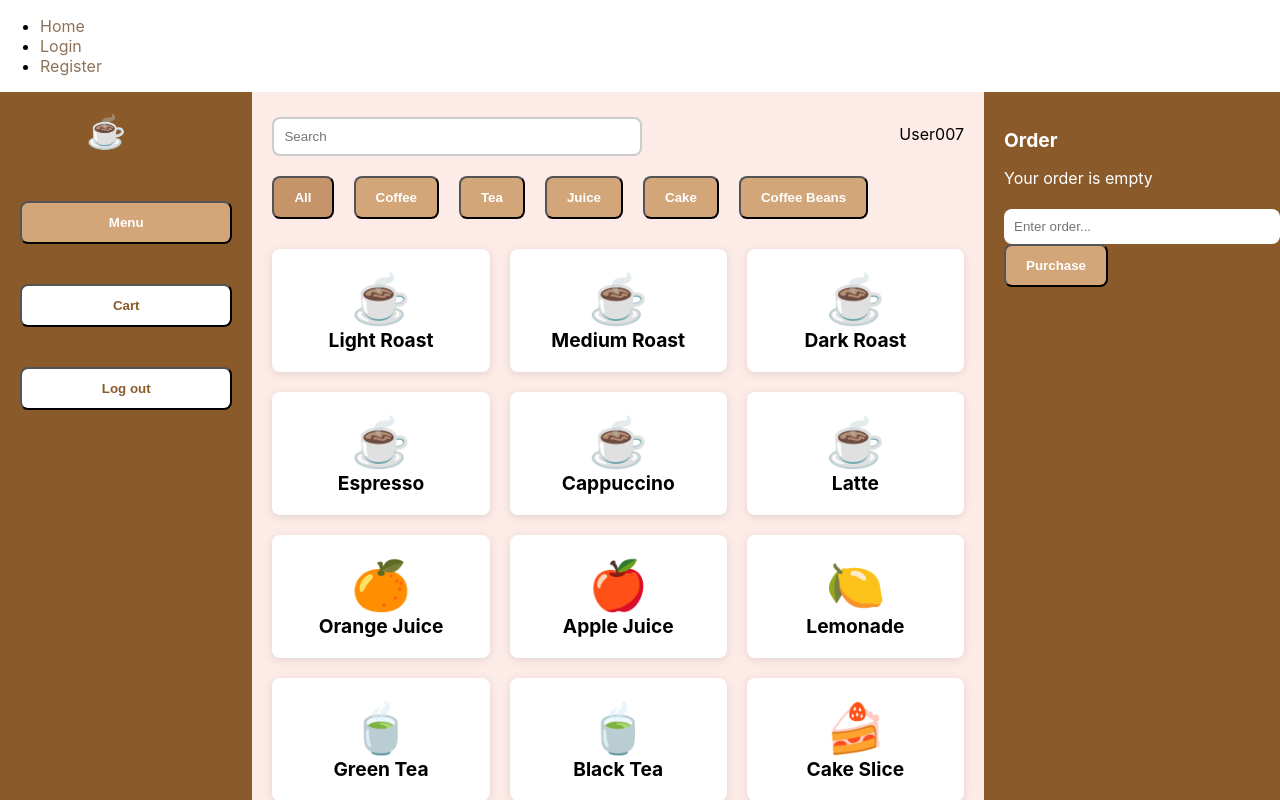
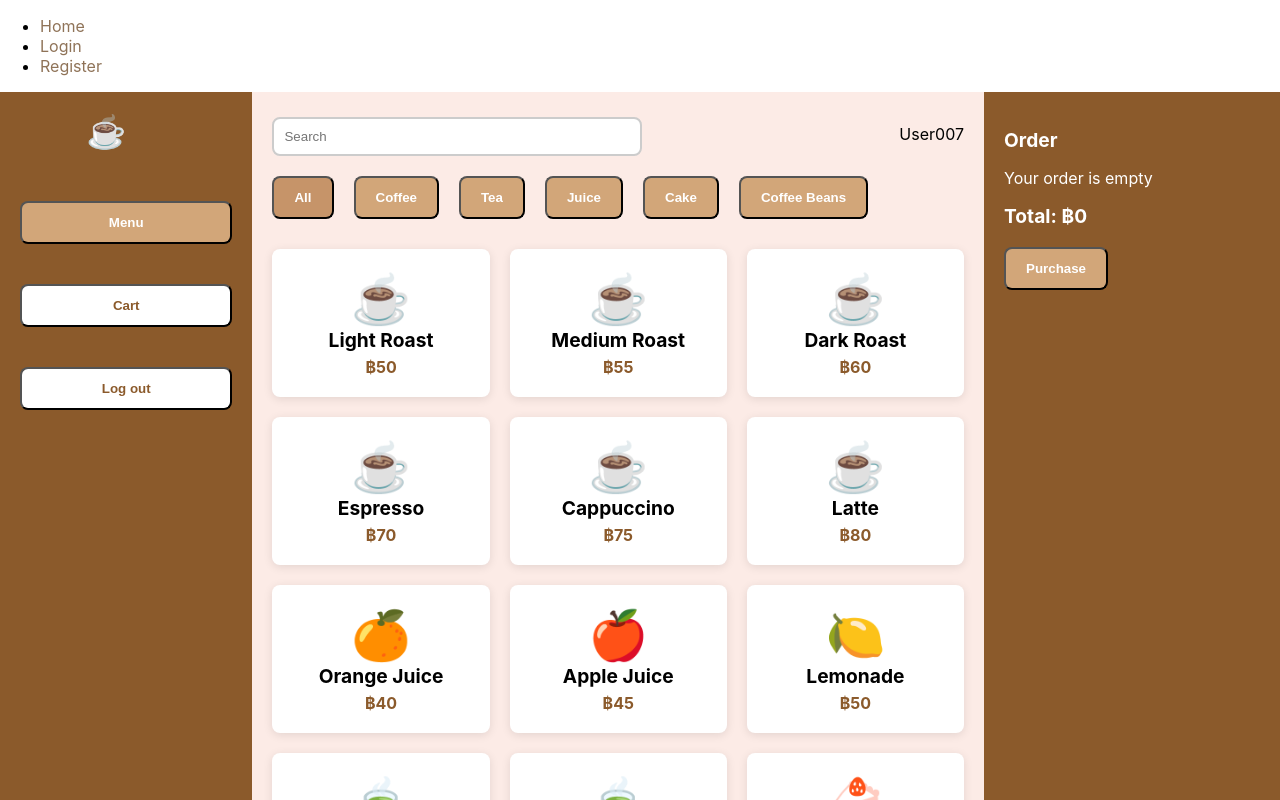
Before and after one commit to AongNoppolNunpiang/coffee-shop, a React (Create React App) app in the folder frontend/: page / in a window 1280 px wide. Shown: the top 800 px of the page. Built offline with nearby package versions, Linux system fonts and the light colour scheme.

Commit message:
add price and calculate price in order session + fix negative number error

```diff
--- a/frontend/src/pages/Homepage.css
+++ b/frontend/src/pages/Homepage.css
@@ -181,3 +181,16 @@
   transform: scale(1.05);
   transition: transform 0.2s;
 }
+
+.product-price {
+  font-size: 1rem;
+  color: #8b5a2b;
+  font-weight: bold;
+  margin-top: 5px;
+}
+
+.total-price {
+  font-size: 1.2rem;
+  font-weight: bold;
+  margin-top: 10px;
+}
--- a/frontend/src/pages/Homepage.js
+++ b/frontend/src/pages/Homepage.js
@@ -3,28 +3,41 @@ import { useNavigate } from "react-router-dom"; // Import useNavigate
 import "./Homepage.css"; // Keep this for custom styles
 
 const allProducts = [
-  { id: 1, name: "Light Roast", emoji: "☕", category: "Coffee" },
-  { id: 2, name: "Medium Roast", emoji: "☕", category: "Coffee" },
-  { id: 3, name: "Dark Roast", emoji: "☕", category: "Coffee" },
-  { id: 4, name: "Espresso", emoji: "☕", category: "Coffee" },
-  { id: 5, name: "Cappuccino", emoji: "☕", category: "Coffee" },
-  { id: 6, name: "Latte", emoji: "☕", category: "Coffee" },
-  { id: 7, name: "Orange Juice", emoji: "🍊", category: "Juice" },
-  { id: 8, name: "Apple Juice", emoji: "🍎", category: "Juice" },
-  { id: 9, name: "Lemonade", emoji: "🍋", category: "Juice" },
-  { id: 10, name: "Green Tea", emoji: "🍵", category: "Tea" },
-  { id: 11, name: "Black Tea", emoji: "🍵", category: "Tea" },
-  { id: 12, name: "Cake Slice", emoji: "🍰", category: "Cake" },
-  { id: 13, name: "Cheese Cake", emoji: "🍰", category: "Cake" },
-  { id: 14, name: "R & B", emoji: "🌱", category: "Coffee Beans" },
-  { id: 15, name: "Ethiopian", emoji: "🌱", category: "Coffee Beans" },
-  { id: 16, name: "Brazilian", emoji: "🌱", category: "Coffee Beans" },
+  { id: 1, name: "Light Roast", emoji: "☕", category: "Coffee", price: 50 },
+  { id: 2, name: "Medium Roast", emoji: "☕", category: "Coffee", price: 55 },
+  { id: 3, name: "Dark Roast", emoji: "☕", category: "Coffee", price: 60 },
+  { id: 4, name: "Espresso", emoji: "☕", category: "Coffee", price: 70 },
+  { id: 5, name: "Cappuccino", emoji: "☕", category: "Coffee", price: 75 },
+  { id: 6, name: "Latte", emoji: "☕", category: "Coffee", price: 80 },
+  { id: 7, name: "Orange Juice", emoji: "🍊", category: "Juice", price: 40 },
+  { id: 8, name: "Apple Juice", emoji: "🍎", category: "Juice", price: 45 },
+  { id: 9, name: "Lemonade", emoji: "🍋", category: "Juice", price: 50 },
+  { id: 10, name: "Green Tea", emoji: "🍵", category: "Tea", price: 55 },
+  { id: 11, name: "Black Tea", emoji: "🍵", category: "Tea", price: 50 },
+  { id: 12, name: "Cake Slice", emoji: "🍰", category: "Cake", price: 90 },
+  { id: 13, name: "Cheese Cake", emoji: "🍰", category: "Cake", price: 100 },
+  { id: 14, name: "R & B", emoji: "🌱", category: "Coffee Beans", price: 120 },
+  {
+    id: 15,
+    name: "Ethiopian",
+    emoji: "🌱",
+    category: "Coffee Beans",
+    price: 130,
+  },
+  {
+    id: 16,
+    name: "Brazilian",
+    emoji: "🌱",
+    category: "Coffee Beans",
+    price: 110,
+  },
 ];
 
 const ProductCard = ({ product, onAddToOrder }) => (
   <div className="product-card" onClick={() => onAddToOrder(product)}>
     <div className="product-emoji">{product.emoji}</div>
     <div className="product-name">{product.name}</div>
+    <div className="product-price">฿{product.price}</div>
   </div>
 );
 
@@ -33,16 +46,16 @@ const HomePage = () => {
   const [selectedCategory, setSelectedCategory] = useState("All");
   const [products, setProducts] = useState(allProducts);
   const [order, setOrder] = useState([]);
+  const [totalPrice, setTotalPrice] = useState(0); // State for total price
 
   const handleCategoryClick = (category) => {
     setSelectedCategory(category);
     if (category === "All") {
       setProducts(allProducts);
     } else {
-      const filteredProducts = allProducts.filter(
-        (product) => product.category === category
+      setProducts(
+        allProducts.filter((product) => product.category === category)
       );
-      setProducts(filteredProducts);
     }
   };
 
@@ -52,11 +65,45 @@ const HomePage = () => {
   };
 
   const handleAddToOrder = (product) => {
-    setOrder((prevOrder) => [...prevOrder, product]);
+    // Increase quantity
+    setOrder((prevOrder) => {
+      const existingItem = prevOrder.find((item) => item.id === product.id);
+
+      if (existingItem) {
+        return prevOrder.map((item) =>
+          item.id === product.id
+            ? { ...item, quantity: item.quantity + 1 }
+            : item
+        );
+      } else {
+        return [...prevOrder, { ...product, quantity: 1 }];
+      }
+    });
+
+    setTotalPrice((prevTotal) => prevTotal + product.price); // Increase price correctly
   };
 
   const handleRemoveFromOrder = (productId) => {
-    setOrder((prevOrder) => prevOrder.filter((item) => item.id !== productId));
+    // Reduce quantity
+    setOrder((prevOrder) => {
+      const existingItem = prevOrder.find((item) => item.id === productId);
+
+      if (!existingItem) return prevOrder; // Prevent errors
+
+      if (existingItem.quantity > 1) {
+        return prevOrder.map((item) =>
+          item.id === productId
+            ? { ...item, quantity: item.quantity - 1 }
+            : item
+        );
+      } else {
+        return prevOrder.filter((item) => item.id !== productId);
+      }
+    });
+
+    setTotalPrice((prevTotal) =>
+      Math.max(0, prevTotal - order.find((p) => p.id === productId)?.price || 0)
+    );
   };
 
   return (
@@ -118,7 +165,9 @@ const HomePage = () => {
           ) : (
             order.map((product) => (
               <div key={product.id} className="order-item">
-                <div className="order-item-name">{product.name}</div>
+                <div className="order-item-name">
+                  {product.name} - ฿{product.price} x {product.quantity}
+                </div>
                 <button
                   className="remove-item-btn"
                   onClick={() => handleRemoveFromOrder(product.id)}
@@ -129,11 +178,8 @@ const HomePage = () => {
             ))
           )}
         </div>
-        <input
-          type="text"
-          className="order-input"
-          placeholder="Enter order..."
-        />
+        {/* Total Price Display */}
+        <h3 className="total-price">Total: ฿{totalPrice}</h3>
         <button className="purchase-btn">Purchase</button>
       </div>
     </div>
```
